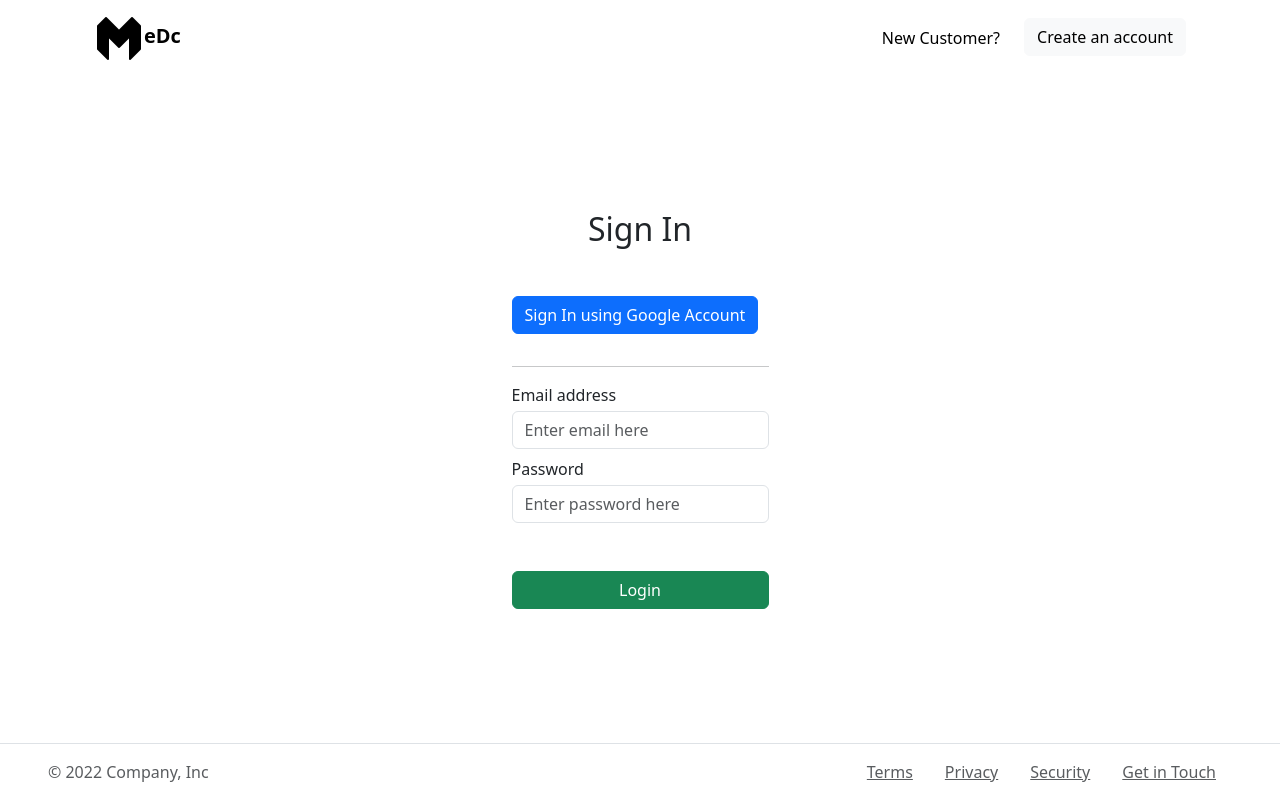
After one commit to newtonkafle/medc, a Flask app: page /login in a window 1280 px wide. The commit adds this page. Run offline with Flask 2, Linux system fonts and the light colour scheme; some libraries are stand-ins or nearby versions.

Commit message:
updated the login page

```diff
--- a/forms.py
+++ b/forms.py
@@ -1,8 +1,18 @@
 from flask_wtf import FlaskForm
-from wtforms import StringField, SubmitField
-from wtforms.validators import DataRequired
+from wtforms import StringField, SubmitField, PasswordField, EmailField
+from wtforms.validators import DataRequired, Length, Email
 
 
 class SearchBar(FlaskForm):
-    search_text = StringField('search', validators=[DataRequired()])
+    search_text = StringField('search', validators=[
+                              DataRequired(), Length(max=50)])
     search_btn = SubmitField('Search')
+
+
+class Login(FlaskForm):
+    email = EmailField('Email address', validators=[DataRequired(), Length(
+        max=100), Email(message='Type correct email address')], render_kw={'placeholder': 'Enter email here'})
+    password = PasswordField("Password", validators=[DataRequired()], render_kw={
+                             'placeholder': 'Enter password here'})
+    login = SubmitField("Login")
+    google_login = SubmitField("Sign In using Google Account")
--- a/main.py
+++ b/main.py
@@ -2,8 +2,9 @@ from flask import Flask, render_template, url_for
 from flask_sqlalchemy import SQLAlchemy
 from flask_bootstrap import Bootstrap5
 from model import db
-from forms import SearchBar
 from model import Product
+from forms import SearchBar, Login
+
 
 app = Flask(__name__)
 app.config["SQLALCHEMY_DATABASE_URI"] = "sqlite:///main.db"
@@ -16,10 +17,17 @@ with app.app_context():
 
 
 @app.route('/')
-def home():
+def product():
     products = Product.query.all()
-    form = SearchBar()
-    return render_template('product.html', form=form, products=products)
+    search_form = SearchBar()
+    return render_template('product.html', form=search_form, products=products)
+
+
+# User login route
+@app.route('/login', methods=['GET', 'POST'])
+def login():
+    login_form = Login()
+    return render_template("login.html", form=login_form)
 
 
 if __name__ == '__main__':
--- a/static/style.css
+++ b/static/style.css
@@ -1,10 +1,13 @@
 body {
   background-color: #b9f3fc;
+  overflow: hidden;
+  font-family: "Montserrat", sans-serif;
 }
 
 #navigation {
-  background-color: #00fff6;
+  /* background-color: #00fff6; */
 }
+
 .navbar .navbar-nav li a {
   color: black;
 }
--- a/templates/base.html
+++ b/templates/base.html
@@ -10,11 +10,20 @@
     />
 
     {% block styles %}
+    <link rel="preconnect" href="https://fonts.googleapis.com" />
+    <link rel="preconnect" href="https://fonts.gstatic.com" crossorigin />
+    <link
+      href="https://fonts.googleapis.com/css2?family=Montserrat&display=swap"
+      rel="stylesheet"
+    />
+    <link href="https://cdn.lineicons.com/4.0/lineicons.css" rel="stylesheet" />
+
     <!-- Bootstrap CSS -->
     <link
       rel="stylesheet"
       href="{{ url_for('static', filename='style.css') }}"
     />
+
     {{ bootstrap.load_css() }} {% endblock %}
 
     <title>{% block title %} {% endblock %}</title>
--- a/templates/footer.html
+++ b/templates/footer.html
@@ -0,0 +1,20 @@
+<footer class="mt-auto border-top align-items-center justify-content-center">
+  <div class="d-flex mx-4 px-4 my-3">
+    <div>
+      <span class="my-3 text-muted">© 2022 Company, Inc</span>
+    </div>
+    <!-- <div class="nav mx-auto text-center">
+      <a class="text-muted me-3" href="#"
+        ><i class="lni lni-twitter-original"></i
+      ></a>
+      <a class="text-muted" href="#"><i class="lni lni-facebook-oval"></i></a>
+    </div> -->
+
+    <div class="nav ms-auto text-center">
+      <a class="text-muted px-3" href="#">Terms</a>
+      <a class="text-muted px-3" href="#">Privacy</a>
+      <a class="text-muted px-3" href="#">Security</a>
+      <a class="text-muted px-3" href="#">Get in Touch</a>
+    </div>
+  </div>
+</footer>
--- /dev/null
+++ b/templates/login.html
@@ -0,0 +1,41 @@
+{% extends "base.html" %} {{super}} {% block title %} Medc... {% endblock %}
+{%block content%}
+<div class="d-flex flex-column min-vh-100">
+  <div class="container">
+    <div class="navbar navbar-expand-md">
+      <div class="container-fluid">
+        <a class="navbar-brand">
+          <img src="/static/logo.png" /><strong>eDc</strong></a
+        >
+        <div class="navbar-nav">
+          <li class="nav-item">
+            <a class="nav-link active" aria-current="page" href="#"
+              >New Customer?</a
+            >
+          </li>
+          <li class="nav-item">
+            <button class="btn btn-light ms-3">Create an account</button>
+          </li>
+        </div>
+      </div>
+    </div>
+  </div>
+
+  <div
+    class="mt-auto container d-flex align-items-center justify-content-center"
+  >
+    <div class="">
+      <h2 class="text-center mb-5">Sign In</h2>
+      {{form.google_login(class="btn btn-primary mb-3 ")}}
+      <hr data-content="or sign with your email" class="hr-text mb-3" />
+
+      <form method="POST" action="/">
+        {{form.email.label(class='mb-1')}} {{form.email(class="form-control
+        mb-2")}} {{form.password.label(class='mb-1')}}
+        {{form.password(class="form-control mb-5")}} {{form.login(class='btn
+        btn-success w-100')}}
+      </form>
+    </div>
+  </div>
+  {%include 'footer.html'%} {% endblock%}
+</div>
--- a/templates/nav.html
+++ b/templates/nav.html
@@ -1,5 +1,5 @@
 <div id="navigation" class="navbar px-3">
-  <a href="#" class="navbar-brand"
+  <a href="#" class="navbar-brand ps-3 pt-2"
     ><img src="/static/logo.png" /><strong>eDc</strong></a
   >
   <div class="w-50">
--- a/templates/product.html
+++ b/templates/product.html
@@ -1,9 +1,9 @@
 {% extends "base.html" %} {{super}} {% block title %} Medc... {% endblock %}
 {%block content%} {% include 'nav.html' %}
-<div class="container-fluid">
+<div class="container overflow-hidden main_container">
   <div class="row text-center loc_card">
     {% for product in products %}
-    <div class="col cols-xl-5 cols-xxl-6">{% include 'card.html' %}</div>
+    <div class="col col-md-3">{% include 'card.html' %}</div>
     {% endfor %}
   </div>
 </div>
```
Also changed, not shown: routes.py (added, +42 -0 lines).
